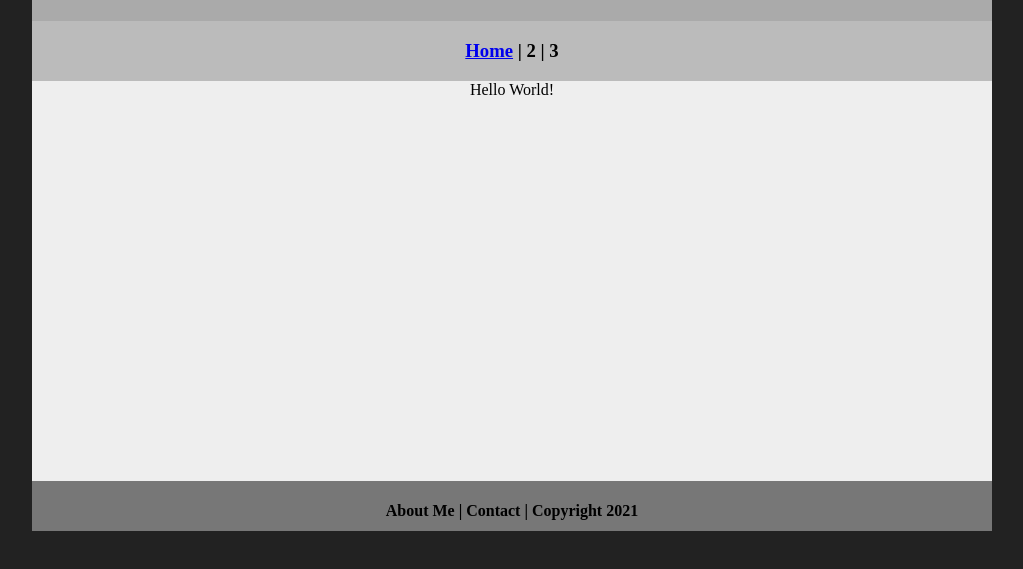
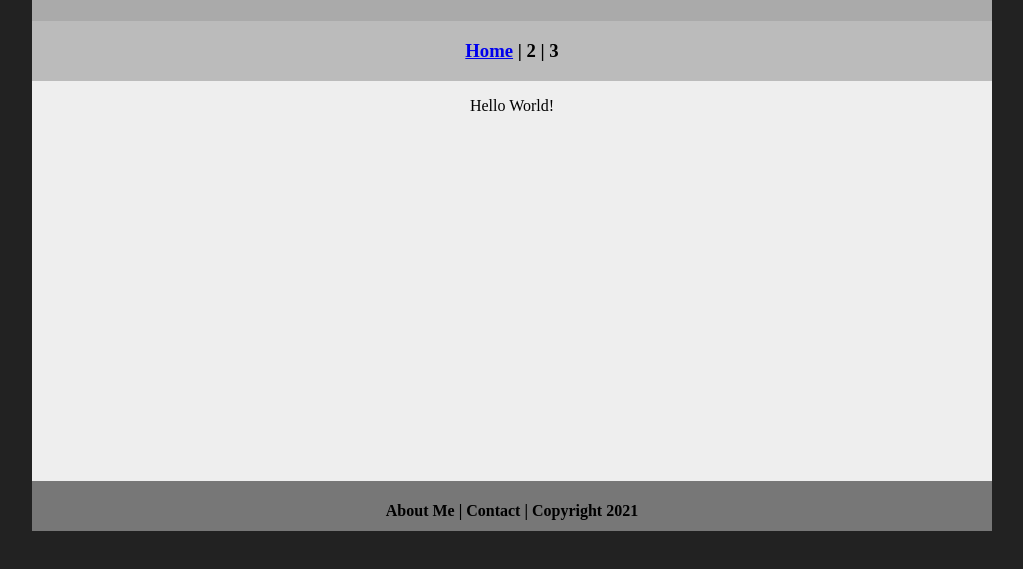
Before and after one commit to laurab8/e.c.s.portfolio, a plain HTML site: page index.html in a window 1280 px wide. Shown: the part 59-628 px from the top of the page, without its empty margins (128-1151 px from the left). Drawn offline with Linux system fonts and the light colour scheme.

Commit message:
Update index.html

```diff
--- a/index.html
+++ b/index.html
@@ -14,7 +14,9 @@
          <div class="nav">
             <h3><a href="index.html">Home</a> | 2 | 3</h3>
          </div>
-  <div class="content">Hello World!</div>
+         <div class="content">
+            <p>Hello World!</p>
+         </div>
          <div class="footer">
             <h4>About Me | Contact | Copyright 2021</h4>
          </div>
```
Lines whose indentation alone changed are shown as unchanged.
